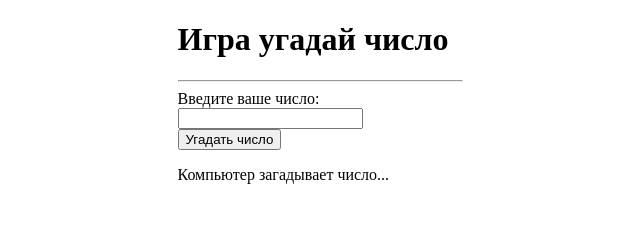
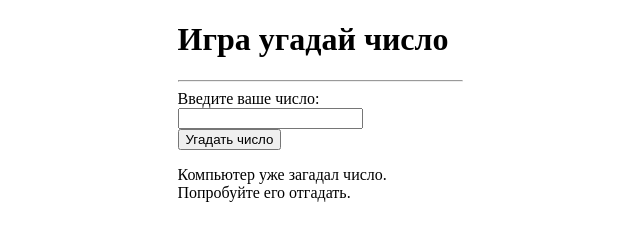
Before and after one commit to OOORuPro/game-javascript, a plain HTML site: page index.html in a window 1280 px wide. Shown: the whole page, without its empty margins (320-960 px from the left). Drawn offline with Linux system fonts and the light colour scheme.

Commit message:
Игра GuessNum v1.0

```diff
--- a/index.html
+++ b/index.html
@@ -19,7 +19,7 @@
 		<input type="text" id="userNum">
 		<button id="guesNum">Угадать число</button>
 
-		<p id="out">Компьютер загадывает число...</p>
+		<p id="out">Компьютер уже загадал число. Попробуйте его отгадать.</p>
 		<p id="temp-out"></p>
 		<script src="random.js"></script>
 	</div>
```
